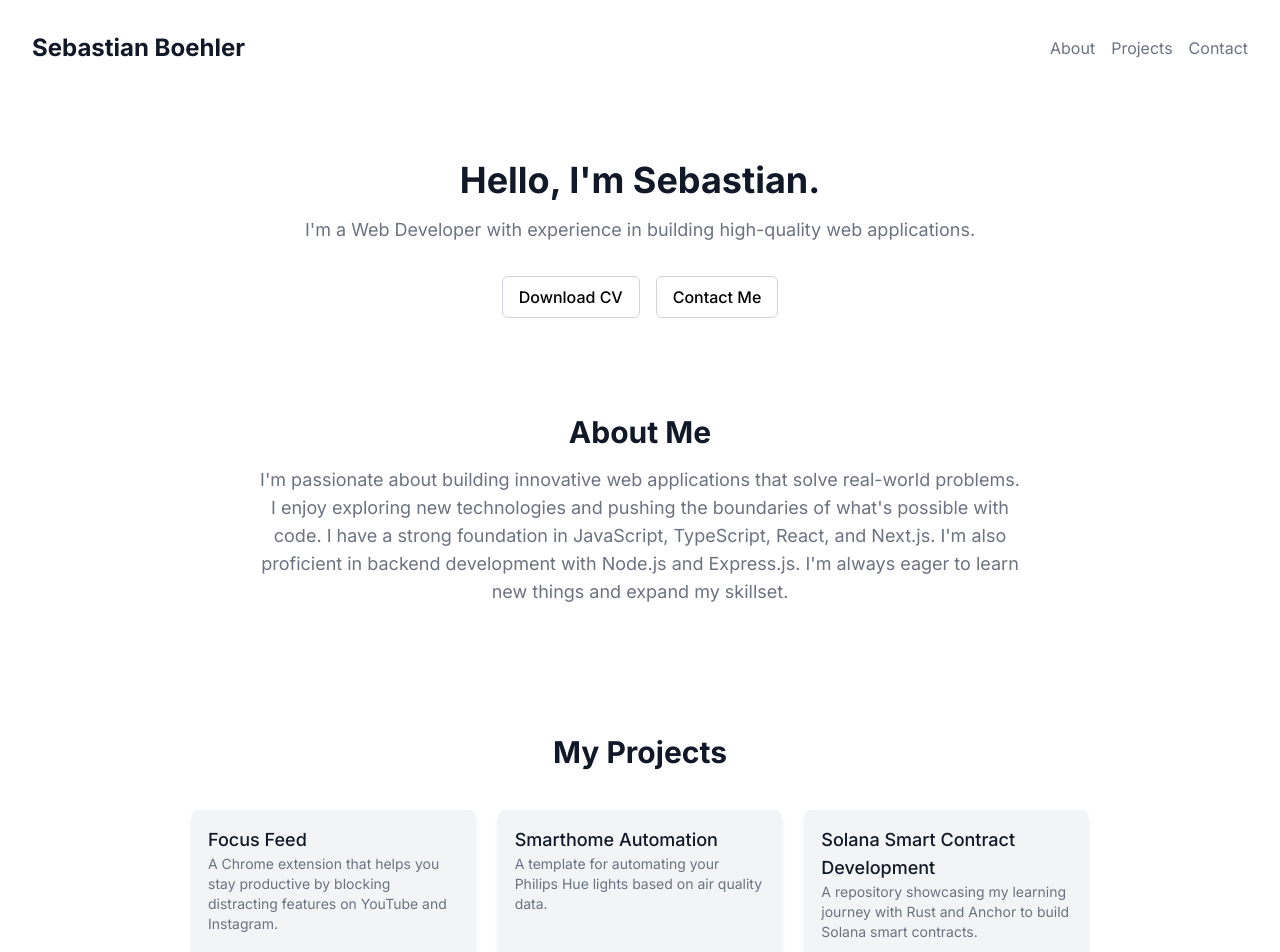
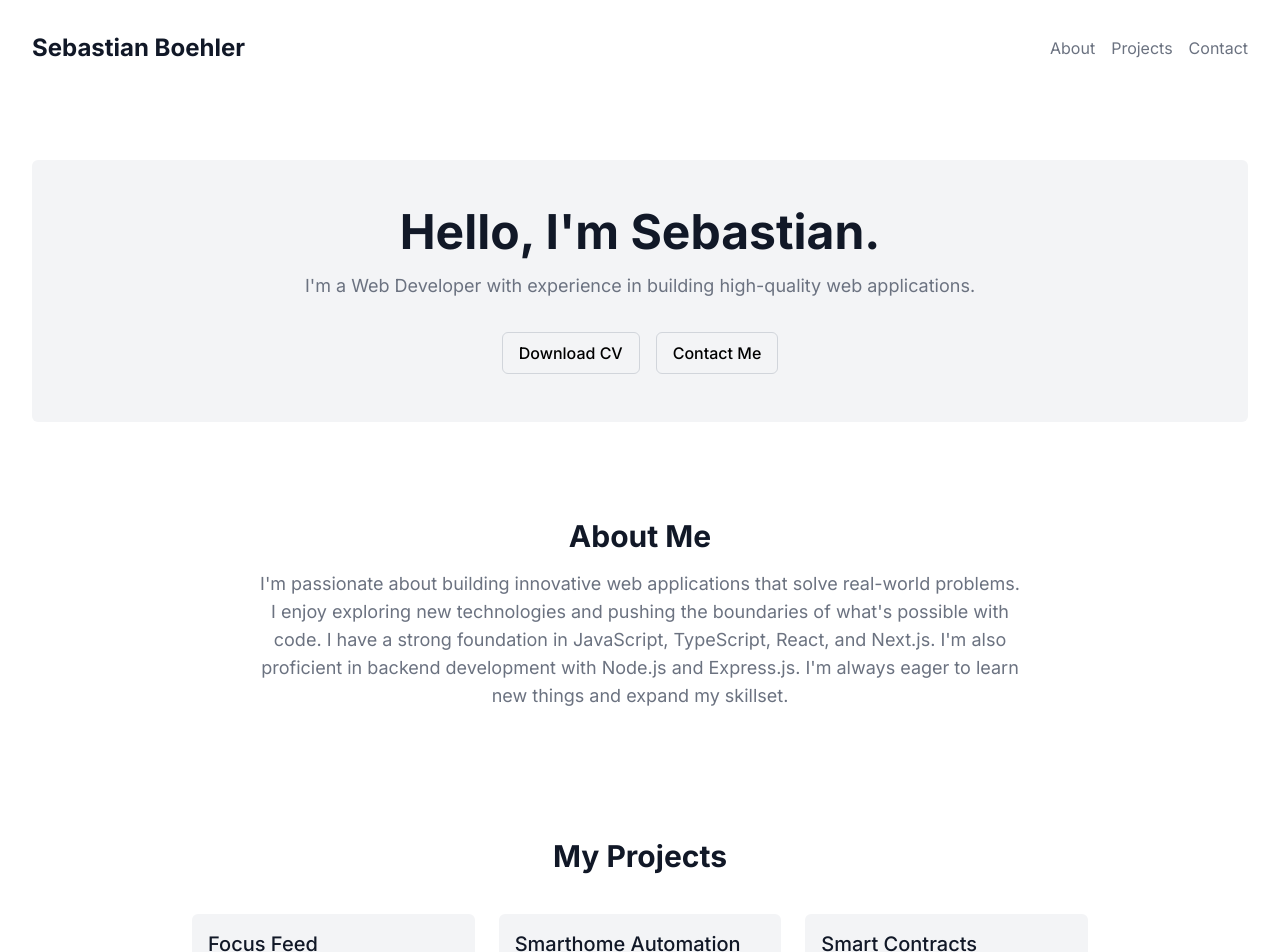
Before and after one commit to SebastianBoehler/sebastianboehler, a Next.js app: page / in a window 1280 px wide. Shown: the top 952 px of the page. Built offline with nearby package versions, Linux system fonts and the light colour scheme.

Commit message:
fix: design changes

```diff
--- a/src/app/page.tsx
+++ b/src/app/page.tsx
@@ -1,8 +1,7 @@
+"use client"; // Added "use client"
+import React, { useState } from 'react';
 
-"use client"
-import { useState } from "react";
-
-const Component = () => {
+const Home = () => {
   const [name, setName] = useState('');
   const [email, setEmail] = useState('');
   const [message, setMessage] = useState('');
@@ -57,8 +56,8 @@ const Component = () => {
         </nav>
       </header>
       <main className="flex flex-col items-center justify-start w-full px-4 py-12 sm:px-6 md:py-16 md:px-8">
-        <section id="hero" className="flex flex-col items-center justify-center w-full max-w-4xl mb-24"> {/* Added mb-24 */}
-          <h1 className="text-4xl font-bold text-gray-900 dark:text-white mb-4">
+        <section id="hero" className="flex flex-col items-center justify-center w-full bg-gray-100 p-12 rounded-md mb-24"> {/* Added bg-gray-100 and p-12 */}
+          <h1 className="text-5xl font-bold text-gray-900 dark:text-white mb-4"> {/* Increased font size */}
             Hello, I&apos;m Sebastian.
           </h1>
           <p className="text-gray-500 text-lg max-w-3xl text-center mb-8">
@@ -95,37 +94,37 @@ const Component = () => {
             My Projects
           </h2>
           <div className="grid grid-cols-1 sm:grid-cols-2 md:grid-cols-3 gap-6 mt-6">
-            <a href="https://focusfeed.netlify.app/" target="_blank" className="group rounded-md overflow-hidden shadow-md">
+            <a href="https://focusfeed.netlify.app/" target="_blank" className="group rounded-md overflow-hidden"> {/* Removed shadow-md */}
               <div className="flex flex-col h-full"> {/* Added flex-col and h-full */}
                 <div className="p-4 bg-gray-100 dark:bg-gray-800 flex-1"> {/* Added flex-1 */}
-                  <h3 className="text-lg font-medium text-gray-900 dark:text-white group-hover:text-primary">
+                  <h3 className="text-xl font-medium text-gray-900 dark:text-white group-hover:text-primary"> {/* Increased font size */}
                     Focus Feed
                   </h3>
-                  <p className="text-gray-500 text-sm">
+                  <p className="text-gray-500 text-base mt-2"> {/* Increased font size and added mt-2 */}
                     A Chrome extension that helps you stay productive by blocking distracting features on YouTube and Instagram.
                   </p>
                 </div>
               </div>
             </a>
-            <a href="https://github.com/SebastianBoehler/smarthome-template" target="_blank" className="group rounded-md overflow-hidden shadow-md">
+            <a href="https://github.com/SebastianBoehler/smarthome-template" target="_blank" className="group rounded-md overflow-hidden"> {/* Removed shadow-md */}
               <div className="flex flex-col h-full"> {/* Added flex-col and h-full */}
                 <div className="p-4 bg-gray-100 dark:bg-gray-800 flex-1"> {/* Added flex-1 */}
-                  <h3 className="text-lg font-medium text-gray-900 dark:text-white group-hover:text-primary">
+                  <h3 className="text-xl font-medium text-gray-900 dark:text-white group-hover:text-primary"> {/* Increased font size */}
                     Smarthome Automation
                   </h3>
-                  <p className="text-gray-500 text-sm">
+                  <p className="text-gray-500 text-base mt-2"> {/* Increased font size and added mt-2 */}
                     A template for automating your Philips Hue lights based on air quality data.
                   </p>
                 </div>
               </div>
             </a>
-            <a href="https://github.com/SebastianBoehler/solana-dapp-learning" target="_blank" className="group rounded-md overflow-hidden shadow-md">
+            <a href="https://github.com/SebastianBoehler/solana-dapp-learning" target="_blank" className="group rounded-md overflow-hidden"> {/* Removed shadow-md */}
               <div className="flex flex-col h-full"> {/* Added flex-col and h-full */}
                 <div className="p-4 bg-gray-100 dark:bg-gray-800 flex-1"> {/* Added flex-1 */}
-                  <h3 className="text-lg font-medium text-gray-900 dark:text-white group-hover:text-primary">
-                    Solana Smart Contract Development
+                  <h3 className="text-xl font-medium text-gray-900 dark:text-white group-hover:text-primary"> {/* Increased font size */}
+                    Smart Contracts
                   </h3>
-                  <p className="text-gray-500 text-sm">
+                  <p className="text-gray-500 text-base mt-2"> {/* Increased font size and added mt-2 */}
                     A repository showcasing my learning journey with Rust and Anchor to build Solana smart contracts.
                   </p>
                 </div>
@@ -138,8 +137,8 @@ const Component = () => {
             HB Capital - My Firm
           </h2>
           <p className="text-gray-500 text-lg max-w-3xl text-center mb-8">
-            HB Capital is a crypto algo trading company founded with my best friend. We are driven by the vision of navigating the market through cutting-edge technology.
-            We leverage algorithms and machine learning to create profitable trading strategies, focusing on tokenized assets and real estate investments. Our goal is to obtain a BaFin license and offer investment strategies on these assets.
+            HB Capital is a crypto algo trading company that I co-founded. We are driven by the vision of navigating the market through cutting-edge technology.
+            Our team leverages deep learning with Python for strategy optimization, and I&apos;ve built our own backtesting and trading framework.  We also have a dedicated dashboard and chat bot integration for enhanced trading operations.
           </p>
           <a href="https://hb-capital.app/" target="_blank" className="bg-primary text-black font-medium rounded-md px-4 py-2 hover:bg-primary-focus border border-gray-300">
             Visit HB Capital
@@ -215,4 +214,4 @@ const Component = () => {
   );
 };
 
-export default Component;
+export default Home;
```
